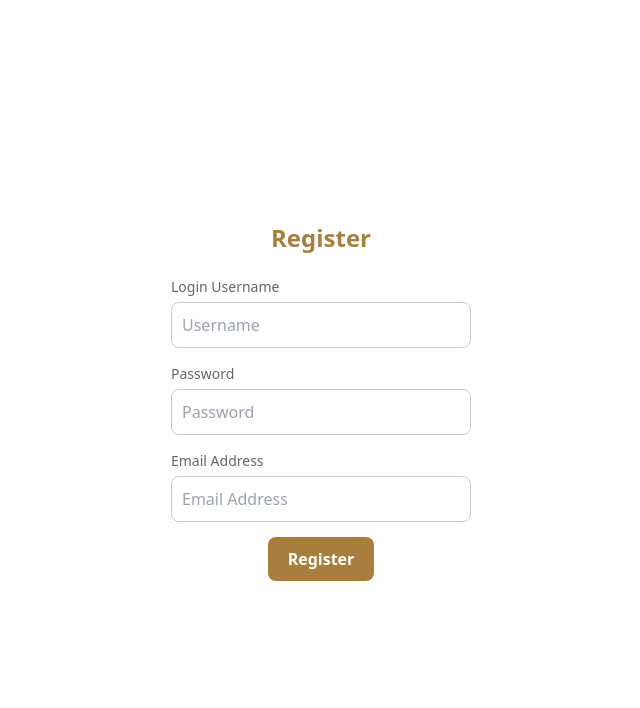
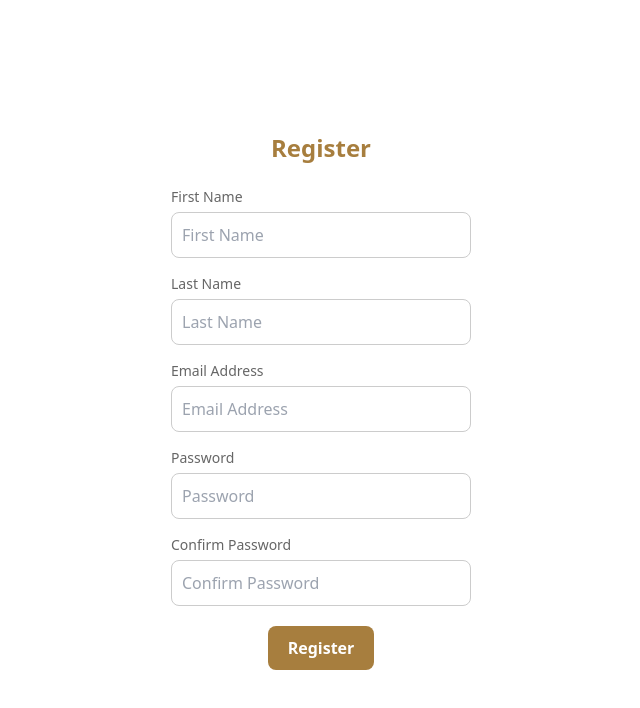
Before and after one commit to aal51282/wardrobe-wizard, a Next.js app: page /register in a window 1280 px wide. Shown: the top 708 px of the page, without its empty margins (319-959 px from the left). Built offline with nearby package versions, Linux system fonts and the light colour scheme.

Commit message:
Updated Register Page

```diff
--- a/app/register/Register.module.css
+++ b/app/register/Register.module.css
@@ -46,6 +46,7 @@
   font-size: 12px;
   margin-top: -10px;
   margin-bottom: 15px;
+  text-align: center;
 }
 
 /* Styling for submit button */
@@ -59,3 +60,8 @@
   font-weight: bold;
   cursor: pointer;
 }
+
+/* Additional margin for the bottom of the last input */
+.inputSection input:last-of-type {
+  margin-bottom: 20px;
+}
--- a/app/register/page.tsx
+++ b/app/register/page.tsx
@@ -6,39 +6,63 @@ export default function RegisterPage() {
   const router = useRouter();
 
   // State for form inputs
-  const [username, setUsername] = useState('');
+  const [firstName, setFirstName] = useState('');
+  const [lastName, setLastName] = useState('');
+  const [email, setEmail] = useState('');
   const [password, setPassword] = useState('');
-  const [email, setEmail] = useState('');
+  const [confirmPassword, setConfirmPassword] = useState('');
   const [error, setError] = useState('');
 
   // Function to handle form submission
   const handleRegister = () => {
-    if (!username || !password || !email) {
+    if (!firstName || !lastName || !email || !password || !confirmPassword) {
       setError("All fields are required.");
       return;
     }
 
+    if (password !== confirmPassword) {
+      setError("Passwords do not match.");
+      return;
+    }
+
     // Placeholder: Code to add user to the database will go here
-    console.log(`Creating user: ${username}, Email: ${email}`);
+    console.log(`Creating user: ${firstName} ${lastName}, Email: ${email}`);
 
     // Redirect to the login page after successful registration
     router.push('/login');
   };
 
-  // Just like the Reset Password: VERY low security in this code
-  // Mess around with sending an email to verify, hiding the password when typed
-  // All that good stuff, another time. -G
   return (
     <div className={styles.registerContainer}>
       <h1>Register</h1>
       <div className={styles.inputSection}>
-        <label htmlFor="username">Login Username</label>
+        <label htmlFor="firstName">First Name</label>
         <input
           type="text"
-          id="username"
-          value={username}
-          onChange={(e) => setUsername(e.target.value)}
-          placeholder="Username"
+          id="firstName"
+          value={firstName}
+          onChange={(e) => setFirstName(e.target.value)}
+          placeholder="First Name"
+          className={styles.input}
+        />
+
+        <label htmlFor="lastName">Last Name</label>
+        <input
+          type="text"
+          id="lastName"
+          value={lastName}
+          onChange={(e) => setLastName(e.target.value)}
+          placeholder="Last Name"
+          className={styles.input}
+        />
+
+        <label htmlFor="email">Email Address</label>
+        <input
+          type="email"
+          id="email"
+          value={email}
+          onChange={(e) => setEmail(e.target.value)}
+          placeholder="Email Address"
           className={styles.input}
         />
 
@@ -52,17 +76,17 @@ export default function RegisterPage() {
           className={styles.input}
         />
 
-        <label htmlFor="email">Email Address</label>
+        <label htmlFor="confirmPassword">Confirm Password</label>
         <input
-          type="email"
-          id="email"
-          value={email}
-          onChange={(e) => setEmail(e.target.value)}
-          placeholder="Email Address"
+          type="password"
+          id="confirmPassword"
+          value={confirmPassword}
+          onChange={(e) => setConfirmPassword(e.target.value)}
+          placeholder="Confirm Password"
           className={styles.input}
         />
 
-        {/* Error message if required fields are missing */}
+        {/* Error message if required fields are missing or passwords don't match */}
         {error && <p className={styles.error}>{error}</p>}
 
         <button onClick={handleRegister} className={styles.submitButton}>
```
Lines whose indentation alone changed are shown as unchanged.
